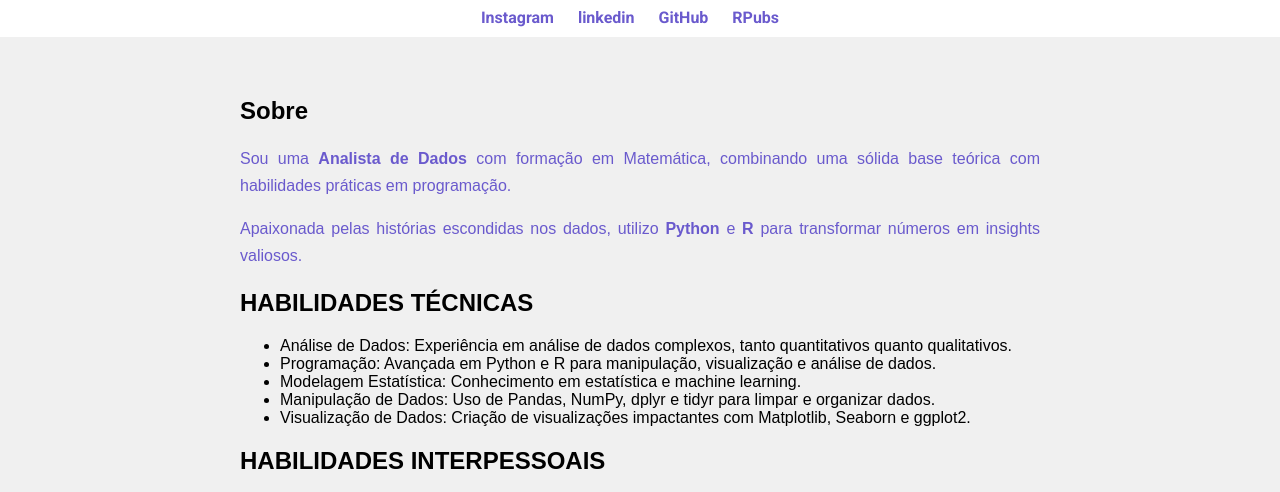
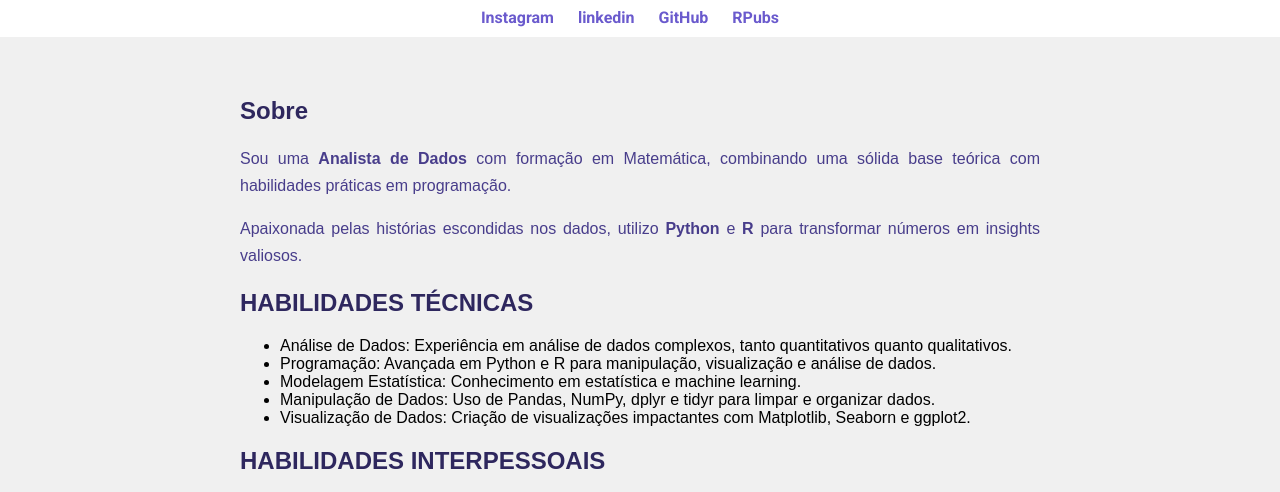
Before and after one commit to thaizdanielekutz/portfolio_Thaiz_Tech, a plain HTML site: page index.html in a window 1280 px wide. Shown: the part 237-729 px from the top of the page. Drawn offline with Linux system fonts and the light colour scheme; a script that the page names is missing.

Commit message:
ajuste das cores

```diff
--- a/styles.css
+++ b/styles.css
@@ -92,8 +92,12 @@ section {
   margin: 0 auto;
 }
 
+.content h2 {
+  color: #2e275e;
+}
+
 .content p {
-  color: #6a5acd;
+  color: #483d8b;
   text-align: justify;
   line-height: 1.7rem;
 }
```
